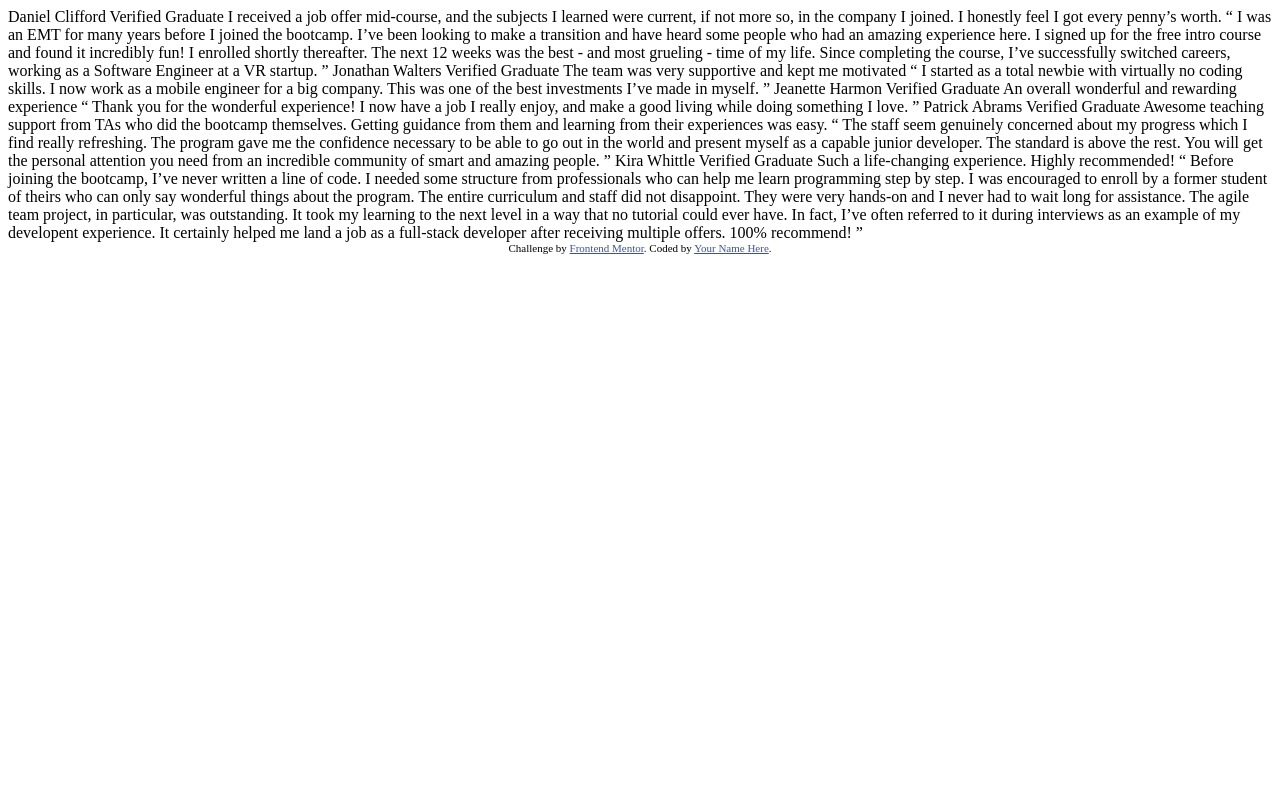
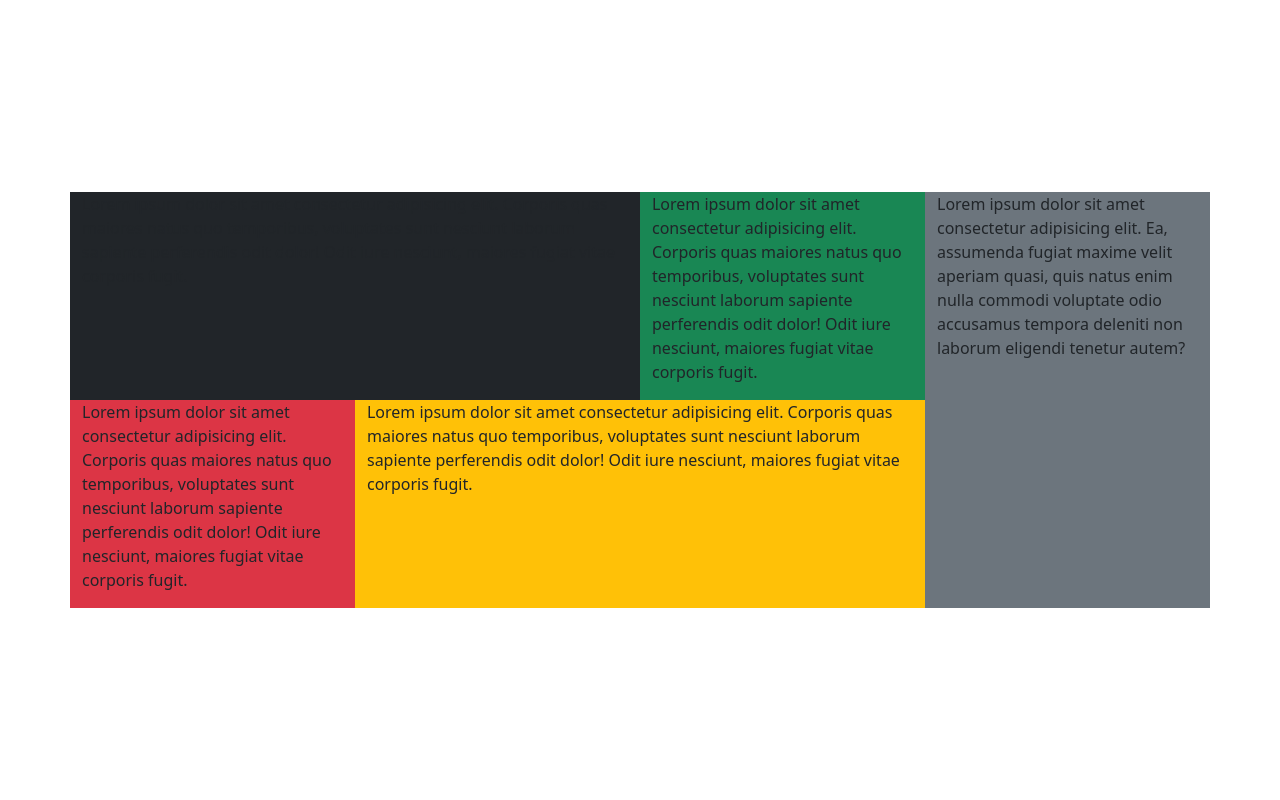
Before and after one commit to abromero/testimonials-grid-section-main, a plain HTML site: page index.html in a window 1280 px wide. Shown: the top 800 px of the page. Drawn offline with nearby package versions, Linux system fonts and the light colour scheme.

Commit message:
Working on column system

```diff
--- a/index.html
+++ b/index.html
@@ -1,20 +1,78 @@
 <!DOCTYPE html>
 <html lang="en">
+
 <head>
   <meta charset="UTF-8">
-  <meta name="viewport" content="width=device-width, initial-scale=1.0"> <!-- displays site properly based on user's device -->
+  <meta name="viewport" content="width=device-width, initial-scale=1.0">
+  <!-- displays site properly based on user's device -->
 
   <link rel="icon" type="image/png" sizes="32x32" href="./images/favicon-32x32.png">
 
-  <title>Frontend Mentor | [Challenge Name Here]</title>
+  <title>Frontend Mentor | Testimonials grid section </title>
+
+  <link href="https://cdn.jsdelivr.net/npm/bootstrap@5.0.0-beta1/dist/css/bootstrap.min.css" rel="stylesheet"
+    integrity="sha384-giJF6kkoqNQ00vy+HMDP7azOuL0xtbfIcaT9wjKHr8RbDVddVHyTfAAsrekwKmP1" crossorigin="anonymous">
 
   <!-- Feel free to remove these styles or customise in your own stylesheet 👍 -->
-  <style>
+  <!-- <style>
     .attribution { font-size: 11px; text-align: center; }
     .attribution a { color: hsl(228, 45%, 44%); }
+  </style> -->
+
+  <style>
+    @media(min-width: 992px){
+      .alto-100{
+        height: 100vh;
+      }
+    }
   </style>
 </head>
+
 <body>
+  <main class="container d-flex align-items-center justify-content-center alto-100">
+    <div class="row">
+      <!-- Left Column -->
+      <div class="col-12 col-lg-9 bg-primary">
+        <div class="row">
+          <div class="col-12 col-lg-8 bg-dark">
+            <p>
+              Lorem ipsum dolor sit amet consectetur adipisicing elit. Corporis quas maiores natus quo temporibus,
+              voluptates sunt nesciunt laborum sapiente perferendis odit dolor! Odit iure nesciunt, maiores fugiat vitae
+              corporis fugit.
+            </p>
+          </div>
+          <div class="col-12 col-lg-4 bg-success">
+            <p>
+              Lorem ipsum dolor sit amet consectetur adipisicing elit. Corporis quas maiores natus quo temporibus,
+              voluptates sunt nesciunt laborum sapiente perferendis odit dolor! Odit iure nesciunt, maiores fugiat vitae
+              corporis fugit.
+            </p>
+          </div>
+          <div class="col-12 col-lg-4 bg-danger">
+            <p>
+              Lorem ipsum dolor sit amet consectetur adipisicing elit. Corporis quas maiores natus quo temporibus,
+              voluptates sunt nesciunt laborum sapiente perferendis odit dolor! Odit iure nesciunt, maiores fugiat vitae
+              corporis fugit.
+            </p>
+          </div>
+          <div class="col-12 col-lg-8 bg-warning">
+            <p>
+              Lorem ipsum dolor sit amet consectetur adipisicing elit. Corporis quas maiores natus quo temporibus,
+              voluptates sunt nesciunt laborum sapiente perferendis odit dolor! Odit iure nesciunt, maiores fugiat vitae
+              corporis fugit.
+            </p>
+          </div>
+        </div>
+      </div>
+      <!-- Right Column -->
+      <div class="col-12 col-lg-3 bg-secondary">
+        <p>
+          Lorem ipsum dolor sit amet consectetur adipisicing elit. Ea, assumenda fugiat maxime velit aperiam quasi, quis
+          natus enim nulla commodi voluptate odio accusamus tempora deleniti non laborum eligendi tenetur autem?
+        </p>
+      </div>
+    </div>
+  </main>
   Daniel Clifford
   Verified Graduate
 
@@ -70,7 +128,8 @@
 
   <div class="attribution">
     Challenge by <a href="https://www.frontendmentor.io?ref=challenge" target="_blank">Frontend Mentor</a>.
-    Coded by <a href="#">Your Name Here</a>.
+    Coded by <a href="#">Angel Romero</a>.
   </div>
 </body>
+
 </html>
```
